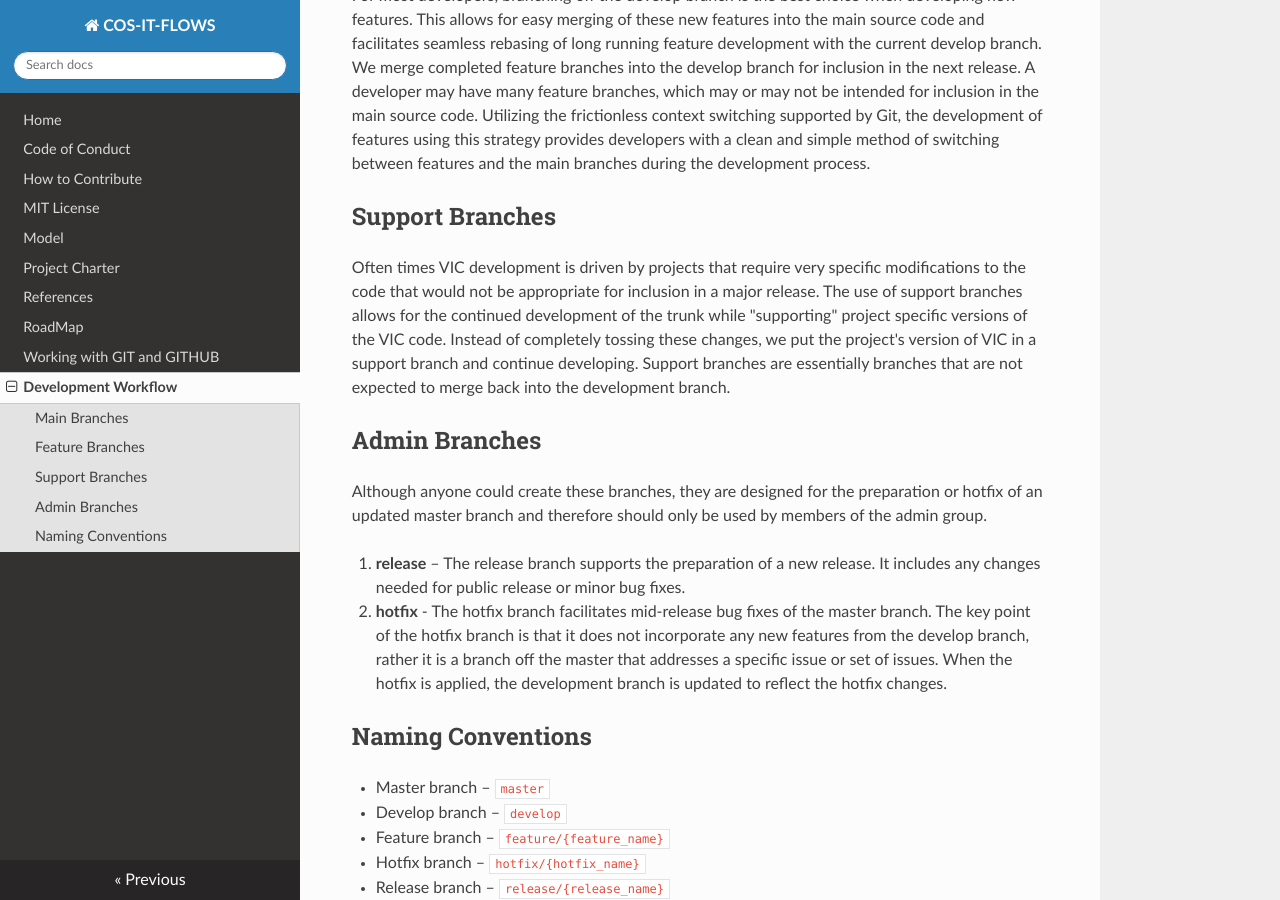
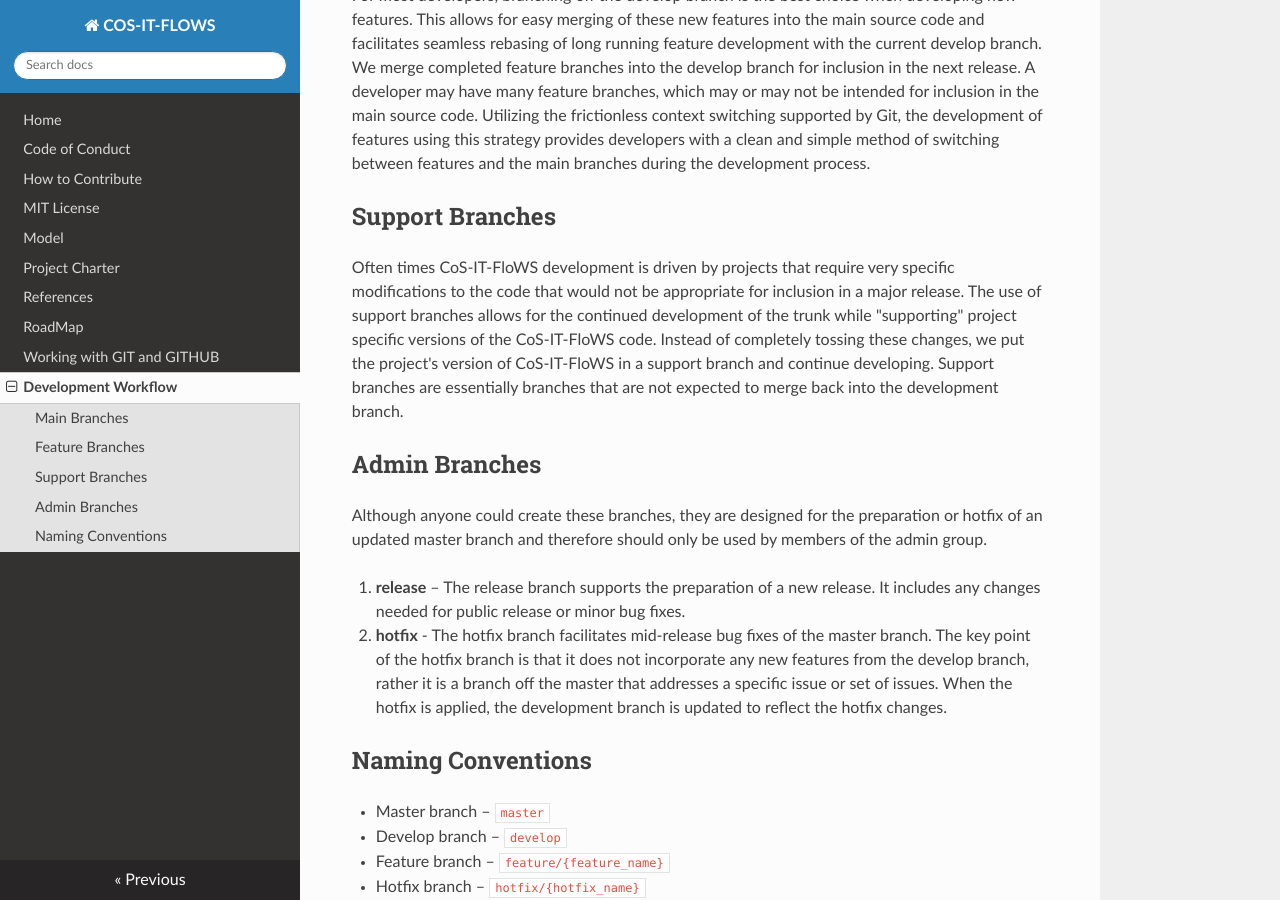
Before and after one commit to COS-IT-FLOWS/COS-IT-FLOWS-Documentation, an MkDocs documentation site: the page built from docs/Workflow.md, in a window 1280 px wide and 900 px high, scrolled down 648 px. Built offline with MkDocs 1.6.1, drawn with Linux system fonts in a browser that asks for light colours; nearby versions of some CDN libraries.

Commit message:
changed workflow file

```diff
--- a/docs/Workflow.md
+++ b/docs/Workflow.md
@@ -16,7 +16,7 @@ For most developers, branching off the develop branch is the best choice when de
 
 ## Support Branches
 
-Often times VIC development is driven by projects that require very specific modifications to the code that would not be appropriate for inclusion in a major release. The use of support branches allows for the continued development of the trunk while "supporting" project specific versions of the VIC code. Instead of completely tossing these changes, we put the project's version of VIC in a support branch and continue developing. Support branches are essentially branches that are not expected to merge back into the development branch.
+Often times CoS-IT-FloWS development is driven by projects that require very specific modifications to the code that would not be appropriate for inclusion in a major release. The use of support branches allows for the continued development of the trunk while "supporting" project specific versions of the CoS-IT-FloWS code. Instead of completely tossing these changes, we put the project's version of CoS-IT-FloWS in a support branch and continue developing. Support branches are essentially branches that are not expected to merge back into the development branch.
 
 ## Admin Branches
 
```
